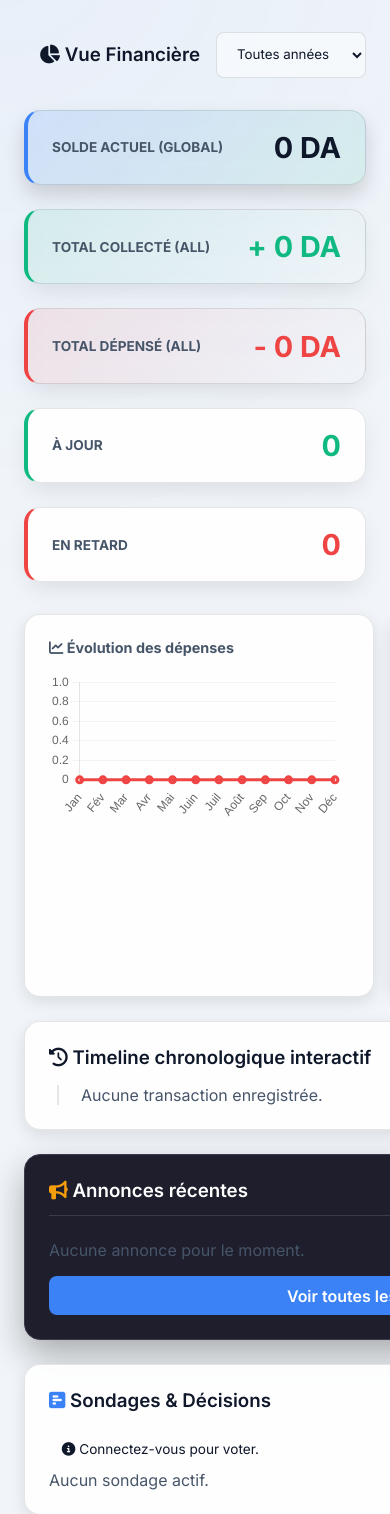
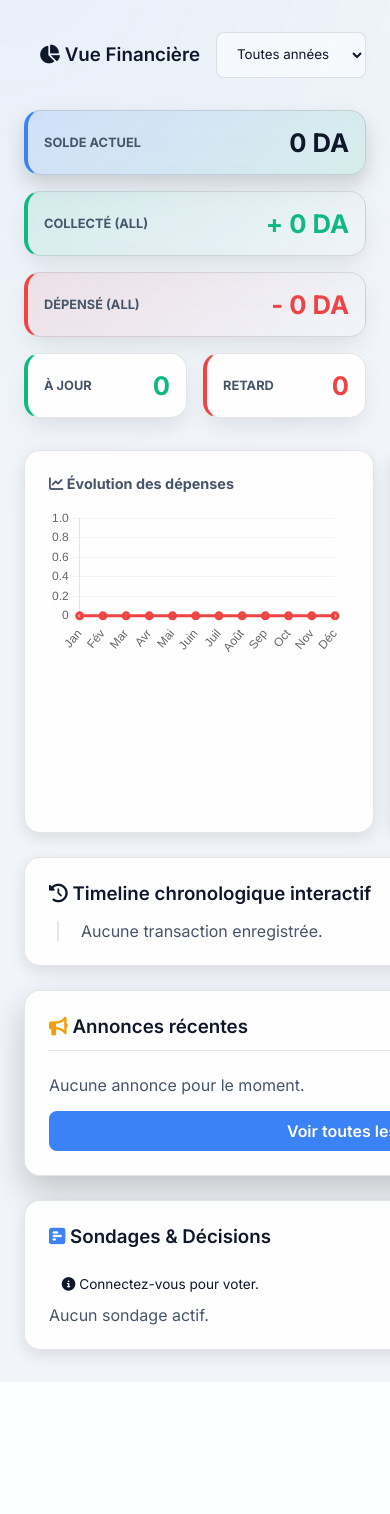
Before and after one commit to hosniadilemp-a11y/block_e, a Flask app: page / in a window 390 px wide; the page is wider, and only the part inside the window is pictured. Shown: the part 70-1584 px from the top of that part. After the commit the page ends 1438 px from the top of that part, so only its background shows below. Run offline with Flask 3, Linux system fonts and the light colour scheme; data that the repository does not hold is empty; some libraries are stand-ins or nearby versions.

Commit message:
UI Polish: Clean timeline dates, Responsive stats layout, Full Light/Dark mode compatibility

```diff
--- a/app.py
+++ b/app.py
@@ -143,12 +143,12 @@ def index():
     annonces = conn.execute("SELECT * FROM annonces ORDER BY date DESC LIMIT 5").fetchall()
 
     timeline_query = """
-    SELECT 'cotisation' as type, c.date as date_str, c.montant, 'Cotisation Apt ' || u.appartement_numero as description
+    SELECT 'cotisation' as type, date(c.date) as date_str, c.montant, 'Cotisation Apt ' || u.appartement_numero as description
     FROM cotisations c JOIN users u ON c.user_id = u.id
     UNION ALL
-    SELECT 'depense' as type, date as date_str, montant, description
+    SELECT 'depense' as type, date(date) as date_str, montant, description
     FROM depenses
-    ORDER BY date_str DESC LIMIT 20
+    ORDER BY date DESC LIMIT 20
     """
     timeline = conn.execute(timeline_query).fetchall()
 
--- a/templates/dashboard.html
+++ b/templates/dashboard.html
@@ -21,32 +21,32 @@
     </select>
 </form>
 
-<!-- KPI Cards Grid (Premium Styling) -->
-<div style="display: grid; grid-template-columns: repeat(auto-fit, minmax(200px, 1fr)); gap: 1.5rem; margin-bottom: 2rem;">
+<!-- KPI Cards Grid (Responsive Flex) -->
+<div style="display: flex; flex-wrap: wrap; gap: 1rem; margin-bottom: 2rem; align-items: stretch;">
     <!-- Solde -->
-    <div class="glass-panel" style="background: linear-gradient(135deg, rgba(59,130,246,0.15), rgba(16,185,129,0.1)); border: 1px solid var(--border-light); border-left: 4px solid var(--accent); padding: 1.2rem 1.5rem; display: flex; align-items: center; justify-content: space-between; gap: 1rem; box-shadow: 0 10px 20px rgba(0,0,0,0.15);">
-        <h4 class="text-muted" style="font-size: 0.85rem; text-transform: uppercase; margin: 0; white-space: nowrap;">Solde Actuel (Global)</h4>
-        <h2 style="font-size: 1.8rem; margin: 0; font-weight: 800; color: var(--text-color); white-space: nowrap;">{{ "{:,.0f}".format(solde).replace(',', ' ') }} DA</h2>
+    <div class="glass-panel" style="background: linear-gradient(135deg, rgba(59,130,246,0.15), rgba(16,185,129,0.1)); border-left: 4px solid var(--accent); padding: 1rem; display: flex; align-items: center; justify-content: space-between; gap: 0.8rem; box-shadow: 0 10px 20px rgba(0,0,0,0.15); flex: 1 1 250px;">
+        <h4 class="text-muted" style="font-size: 0.8rem; text-transform: uppercase; margin: 0;">Solde Actuel</h4>
+        <h2 style="font-size: 1.6rem; margin: 0; font-weight: 800; white-space: nowrap;">{{ "{:,.0f}".format(solde).replace(',', ' ') }} DA</h2>
     </div>
     <!-- Total Collecté -->
-    <div class="glass-panel" style="background: linear-gradient(135deg, rgba(16,185,129,0.1), transparent); border: 1px solid var(--border-light); border-left: 4px solid var(--success); padding: 1.2rem 1.5rem; display: flex; align-items: center; justify-content: space-between; gap: 1rem;">
-        <h4 class="text-muted" style="font-size: 0.85rem; text-transform: uppercase; margin: 0; white-space: nowrap;">Total Collecté ({{ current_annee }})</h4>
-        <h2 class="text-success" style="font-size: 1.8rem; margin: 0; font-weight: 800; white-space: nowrap;">+ {{ "{:,.0f}".format(total_cotisations).replace(',', ' ') }} DA</h2>
+    <div class="glass-panel" style="background: linear-gradient(135deg, rgba(16,185,129,0.1), transparent); border-left: 4px solid var(--success); padding: 1rem; display: flex; align-items: center; justify-content: space-between; gap: 0.8rem; flex: 1 1 250px;">
+        <h4 class="text-muted" style="font-size: 0.8rem; text-transform: uppercase; margin: 0;">Collecté ({{ current_annee }})</h4>
+        <h2 class="text-success" style="font-size: 1.6rem; margin: 0; font-weight: 800; white-space: nowrap;">+ {{ "{:,.0f}".format(total_cotisations).replace(',', ' ') }} DA</h2>
     </div>
     <!-- Total Dépensé -->
-    <div class="glass-panel" style="background: linear-gradient(135deg, rgba(239,68,68,0.1), transparent); border: 1px solid var(--border-light); border-left: 4px solid var(--danger); padding: 1.2rem 1.5rem; display: flex; align-items: center; justify-content: space-between; gap: 1rem;">
-        <h4 class="text-muted" style="font-size: 0.85rem; text-transform: uppercase; margin: 0; white-space: nowrap;">Total Dépensé ({{ current_annee }})</h4>
-        <h2 class="text-danger" style="font-size: 1.8rem; margin: 0; font-weight: 800; white-space: nowrap;">- {{ "{:,.0f}".format(total_depenses).replace(',', ' ') }} DA</h2>
+    <div class="glass-panel" style="background: linear-gradient(135deg, rgba(239,68,68,0.1), transparent); border-left: 4px solid var(--danger); padding: 1rem; display: flex; align-items: center; justify-content: space-between; gap: 0.8rem; flex: 1 1 250px;">
+        <h4 class="text-muted" style="font-size: 0.8rem; text-transform: uppercase; margin: 0;">Dépensé ({{ current_annee }})</h4>
+        <h2 class="text-danger" style="font-size: 1.6rem; margin: 0; font-weight: 800; white-space: nowrap;">- {{ "{:,.0f}".format(total_depenses).replace(',', ' ') }} DA</h2>
     </div>
     <!-- Résidents à jour -->
-    <div class="glass-panel" style="border-left: 4px solid var(--success); padding: 1.2rem 1.5rem; display: flex; align-items: center; justify-content: space-between; gap: 1rem;">
-        <h4 class="text-muted" style="font-size: 0.85rem; text-transform: uppercase; margin: 0; white-space: nowrap;">À jour</h4>
-        <h2 class="text-success" style="font-size: 1.8rem; margin: 0; font-weight: 800;">{{ nb_a_jour }}</h2>
+    <div class="glass-panel" style="border-left: 4px solid var(--success); padding: 1rem; display: flex; align-items: center; justify-content: space-between; gap: 0.8rem; flex: 1 1 150px;">
+        <h4 class="text-muted" style="font-size: 0.8rem; text-transform: uppercase; margin: 0;">À jour</h4>
+        <h2 class="text-success" style="font-size: 1.6rem; margin: 0; font-weight: 800;">{{ nb_a_jour }}</h2>
     </div>
     <!-- Résidents en retard -->
-    <div class="glass-panel" style="border-left: 4px solid var(--danger); padding: 1.2rem 1.5rem; display: flex; align-items: center; justify-content: space-between; gap: 1rem;">
-        <h4 class="text-muted" style="font-size: 0.85rem; text-transform: uppercase; margin: 0; white-space: nowrap;">En retard</h4>
-        <h2 class="text-danger" style="font-size: 1.8rem; margin: 0; font-weight: 800;">{{ nb_en_retard }}</h2>
+    <div class="glass-panel" style="border-left: 4px solid var(--danger); padding: 1rem; display: flex; align-items: center; justify-content: space-between; gap: 0.8rem; flex: 1 1 150px;">
+        <h4 class="text-muted" style="font-size: 0.8rem; text-transform: uppercase; margin: 0;">Retard</h4>
+        <h2 class="text-danger" style="font-size: 1.6rem; margin: 0; font-weight: 800;">{{ nb_en_retard }}</h2>
     </div>
 </div>
 
@@ -87,17 +87,17 @@
     <!-- Sidebar: Sondages & Annonces -->
     <div class="side-col">
         <!-- 📢 Announcements Panel -->
-        <div class="glass-panel" style="background: #1e1e2d; border: 1px solid #3a3a4c; box-shadow: 0 15px 35px rgba(0,0,0,0.3); padding: 1.5rem; margin-bottom: 1.5rem;">
-            <h3 style="color: #fff; margin-bottom: 1.5rem; border-bottom: 1px solid #3a3a4c; padding-bottom: 0.8rem;"><i class="fa-solid fa-bullhorn text-warning"></i> Annonces récentes</h3>
+        <div class="glass-panel" style="box-shadow: 0 15px 35px rgba(0,0,0,0.2); padding: 1.5rem; margin-bottom: 1.5rem;">
+            <h3 style="margin-bottom: 1.5rem; border-bottom: 1px solid var(--border-light); padding-bottom: 0.8rem;"><i class="fa-solid fa-bullhorn text-warning"></i> Annonces récentes</h3>
 
             <div style="max-height: 600px; overflow-y: auto; padding-right: 0.5rem;">
                 {% for annonce in annonces %}
-                <div style="margin-bottom: 1.5rem; padding: 1rem; background: #2b2b3b; border-radius: 8px; border-left: 3px solid var(--accent);">
-                    <h4 style="color: var(--accent); margin-bottom: 0.5rem; font-size: 1.1rem;">{{ annonce['titre'] }}</h4>
-                    <div class="markdown-body" style="font-size: 0.92rem; line-height: 1.4; margin: 0.4rem 0; color: #ddd;">
+                <div style="margin-bottom: 1.5rem; padding: 1rem; background: var(--bg-main); border-radius: 8px; border-left: 3px solid var(--accent); border: 1px solid var(--border-light); border-left-width: 4px;">
+                    <h4 style="color: var(--accent); margin-bottom: 0.5rem; font-size: 1.05rem;">{{ annonce['titre'] }}</h4>
+                    <div class="markdown-body" style="font-size: 0.9rem; line-height: 1.4; margin: 0.4rem 0;">
                         <textarea class="md-raw" style="display:none;">{{ annonce['contenu'] | truncate(100, True, '…') }}</textarea>
                     </div>
-                    <small style="color: #888; font-size: 0.8rem;"><i class="fa-regular fa-clock"></i> {{ annonce['date'] }}</small>
+                    <small style="color: var(--text-muted); font-size: 0.75rem;"><i class="fa-regular fa-clock"></i> {{ annonce['date'] }}</small>
                 </div>
                 {% else %}
                 <p class="text-muted">Aucune annonce pour le moment.</p>
```
Also changed, not shown: templates/admin/admin_dashboard.html (+7 -7 lines).
